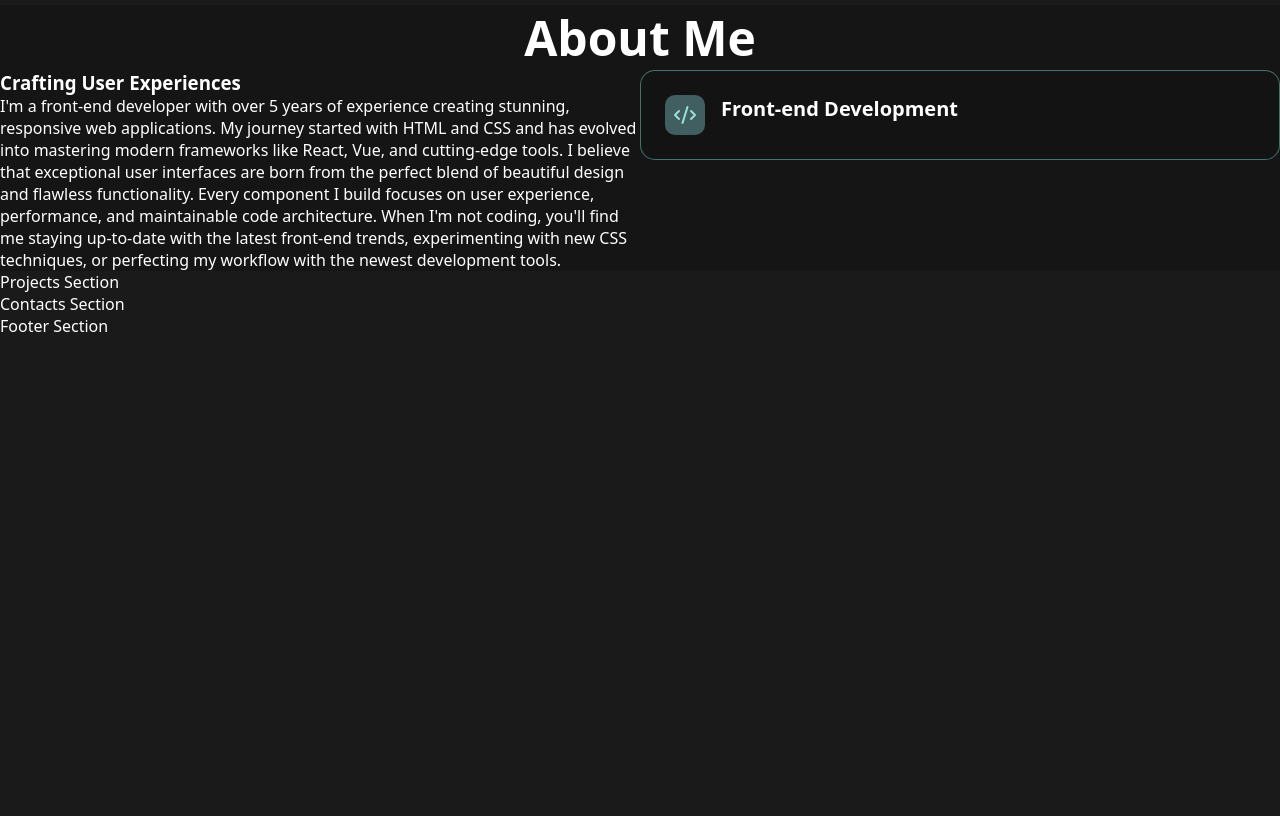
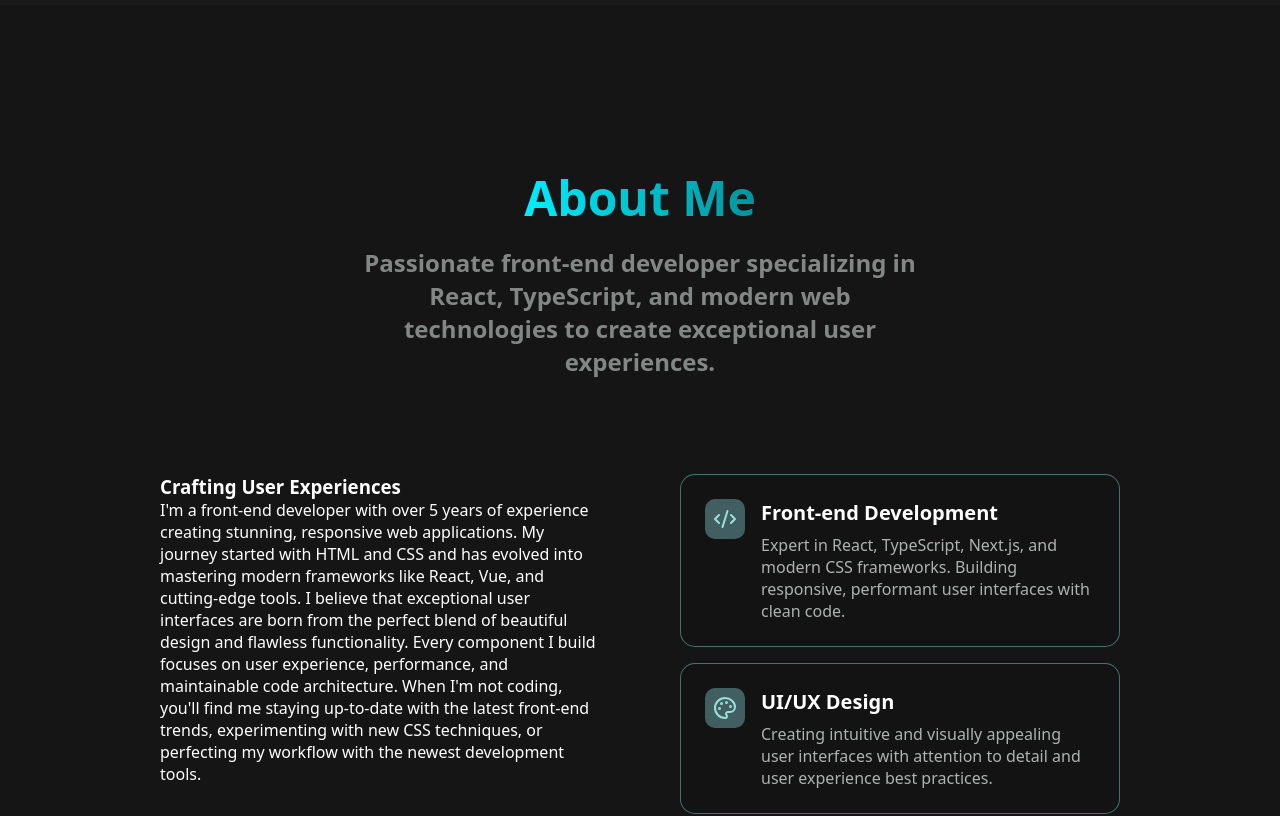
Before and after one commit to trinidj/updated-personal-porfolio, a Vue app: page / in a window 1280 px wide. Shown: the part 880-1696 px from the top of the page. Before the commit the page ends 1217 px from the top, so only its background shows below. Built offline with nearby package versions, Linux system fonts and the light colour scheme.

Commit message:
feat: enhance AboutSection with services and improved styling

```diff
--- a/src/components/AboutSection.vue
+++ b/src/components/AboutSection.vue
@@ -1,6 +1,27 @@
 <script setup>
   import ServiceCard from '@/components/ui/ServiceCard.vue';
   import { Code2, Palette, Lightbulb } from 'lucide-vue-next';
+
+  const services = [
+    {
+      id: 1,
+      title: "Front-end Development",
+      description: "Expert in React, TypeScript, Next.js, and modern CSS frameworks. Building responsive, performant user interfaces with clean code.",
+      icon: Code2
+    },
+    {
+      id: 2,
+      title: "UI/UX Design",
+      description: "Creating intuitive and visually appealing user interfaces with attention to detail and user experience best practices.",
+      icon: Palette
+    },
+    {
+      id: 3,
+      title: "Creative Solutions",
+      description: "Innovative problem-solving approach to complex technical challenges, turning ideas into functional digital experiences.",
+      icon: Lightbulb
+    }
+  ]
 </script>
 
 <template>
@@ -8,6 +29,9 @@
     <div class="about-container">
       <div class="title">
         <h2>About Me</h2>
+        <p>
+          Passionate front-end developer specializing in React, TypeScript, and modern web     technologies to create exceptional user experiences.
+        </p>
       </div>
 
       <div class="grid">
@@ -22,13 +46,14 @@
           </p>
         </div>
 
-        <div class="service-content">
+        <div class="services">
           <ServiceCard
-            title="Front-end Development"
-            desc="Expert in React, TypeScript, Next.js, and modern CSS frameworks. Building responsive, performant user     interfaces with clean code."
-          >
-            <Code2 />
-          </ServiceCard>
+            v-for="service in services"
+            :key="service.id"
+            :title="service.title"
+            :description="service.description"
+            :icon="service.icon"
+          />
         </div>
       </div>
     </div>
@@ -40,17 +65,51 @@
     display: flex;
     flex-direction: column;
     align-items: center;
+    gap: var(--spacing-5xl);
     justify-content: center;
     background: hsl(from var(--color-background-primary) h s calc(l - 2));
     margin: 0 auto;
   }
 
+  .title {
+    display: flex;
+    flex-direction: column;
+    align-items: center;
+    padding: var(--spacing-7xl);
+    padding-bottom: 0;
+  }
+
   .title h2 {
     font-size: var(--text-5xl);
+    background-image: linear-gradient(to right, #00eeff, #00949e);
+    margin-bottom: var(--spacing-base);
+
+    background-clip: text;
+    -webkit-background-clip: text;
+
+    color: transparent;
+    -webkit-text-fill-color: transparent;
+  }
+
+  .title p {
+    font-size: var(--text-2xl);
+    font-weight: 600;
+    width: 60%;
+    text-align: center;
+    color: hsl(from var(--color-text-primary) h s l / 0.5);
   }
 
   .grid {
     display: grid;
     grid-template-columns: repeat(2, 1fr);
+    gap: var(--spacing-4xl);
+    padding: var(--spacing-7xl);
+    padding-top: 0;
+  }
+
+  .services {
+    display: flex;
+    flex-direction: column;
+    gap: var(--spacing-base);
   }
 </style>
```
